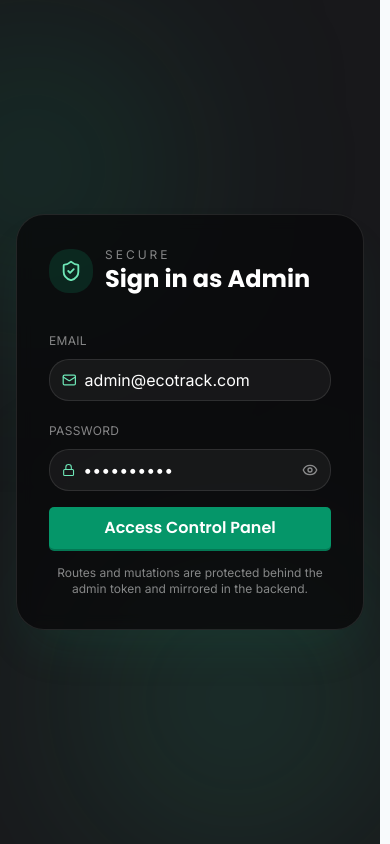
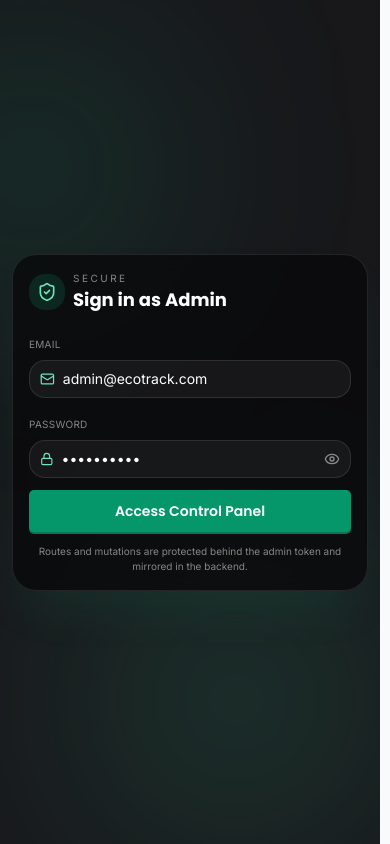
Before and after one commit to iamOmarFaruk/EcoTrack-Front, a React (Vite) app: page /control-panel in a window 390 px wide. Built offline with nearby package versions, Linux system fonts and the light colour scheme; no server answers.

Commit message:
Refactor AdminLogin layout for improved responsiveness and accessibility

```diff
--- a/src/pages/admin/AdminFooter.jsx
+++ b/src/pages/admin/AdminFooter.jsx
@@ -102,7 +102,7 @@ export default function AdminFooter() {
                 <Button
                     onClick={handleSave}
                     loading={saveMutation.isPending}
-                    className="flex items-center gap-2 bg-primary hover:bg-primary/90 text-white shadow-lg shadow-primary/20 px-8 py-3 rounded-2xl font-bold"
+                    className="flex items-center gap-2 bg-primary hover:bg-primary/90 text-white shadow-lg shadow-primary/20 px-8 py-3 rounded-2xl font-bold hover:translate-y-0 hover:shadow-lg"
                 >
                     <Save size={18} />
                     Deploy Footer
--- a/src/pages/admin/AdminHowItWorks.jsx
+++ b/src/pages/admin/AdminHowItWorks.jsx
@@ -117,7 +117,7 @@ export default function AdminHowItWorks() {
                     <Button
                         onClick={handleSave}
                         loading={saveMutation.isPending}
-                        className="flex items-center gap-2 bg-primary hover:bg-primary/90 text-white shadow-lg shadow-primary/20"
+                        className="flex items-center gap-2 bg-primary hover:bg-primary/90 text-white shadow-lg shadow-primary/20 hover:translate-y-0 hover:shadow-lg"
                     >
                         <Save size={18} />
                         Save Changes
--- a/src/pages/admin/AdminLogin.jsx
+++ b/src/pages/admin/AdminLogin.jsx
@@ -43,8 +43,8 @@ export default function AdminLogin() {
         <div className="absolute bottom-0 right-0 h-72 w-72 rounded-full blur-[120px]" style={{ background: 'radial-gradient(circle, rgba(52,211,153,0.35), transparent)' }}></div>
       </div>
 
-      <div className="relative z-10 mx-auto flex min-h-screen max-w-5xl items-center px-4 py-16">
-        <div className="hidden flex-1 rounded-3xl border border-white/10 bg-gradient-to-br from-zinc-800 via-zinc-900 to-black p-10 shadow-2xl shadow-emerald-500/10 md:block">
+      <div className="relative z-10 mx-auto flex min-h-screen max-w-5xl flex-col items-center justify-center gap-4 px-3 py-6 sm:gap-6 sm:px-4 sm:py-8 md:flex-row md:gap-8 md:px-6 md:py-12">
+        <div className="hidden w-full max-w-md rounded-2xl border border-white/10 bg-gradient-to-br from-zinc-800 via-zinc-900 to-black p-6 shadow-2xl shadow-emerald-500/10 sm:rounded-3xl md:block md:p-8">
           <div className="flex items-center gap-3 text-white/80">
             <div className="flex h-12 w-12 items-center justify-center rounded-2xl bg-emerald-500/20 text-emerald-300">
               <ShieldCheck size={26} />
@@ -55,11 +55,11 @@ export default function AdminLogin() {
             </div>
           </div>
 
-          <p className="mt-6 text-lg text-white/70">
+          <p className="mt-4 text-lg text-white/70">
             Full oversight for content, publishing, and user safety. Use the demo credentials below to explore the entire control panel.
           </p>
 
-          <div className="mt-8 grid grid-cols-1 gap-4 rounded-2xl border border-emerald-500/20 bg-emerald-500/5 p-4">
+          <div className="mt-6 grid grid-cols-1 gap-3 rounded-2xl border border-emerald-500/20 bg-emerald-500/5 p-4">
             <div className="flex items-center gap-3">
               <div className="flex h-10 w-10 items-center justify-center rounded-lg bg-white/5 text-emerald-200">
                 <Mail size={18} />
@@ -81,59 +81,59 @@ export default function AdminLogin() {
           </div>
         </div>
 
-        <div className="flex-1">
-          <form onSubmit={handleSubmit} className="mx-auto max-w-md rounded-3xl border border-white/10 bg-zinc-950/80 p-8 shadow-2xl shadow-emerald-500/10 backdrop-blur">
-            <div className="flex items-center gap-3">
-              <div className="flex h-11 w-11 items-center justify-center rounded-xl bg-emerald-500/15 text-emerald-300">
-                <ShieldCheck size={22} />
+        <div className="flex w-full max-w-md items-center justify-center">
+          <form onSubmit={handleSubmit} className="w-full rounded-2xl border border-white/10 bg-zinc-950/80 p-4 shadow-2xl shadow-emerald-500/10 backdrop-blur sm:rounded-3xl sm:p-6 md:p-8">
+            <div className="flex items-center gap-2 sm:gap-3">
+              <div className="flex h-9 w-9 items-center justify-center rounded-lg bg-emerald-500/15 text-emerald-300 sm:h-11 sm:w-11 sm:rounded-xl">
+                <ShieldCheck className="h-5 w-5 sm:h-[22px] sm:w-[22px]" />
               </div>
               <div>
-                <p className="text-xs uppercase tracking-[0.25em] text-white/50">Secure</p>
-                <h2 className="text-2xl font-bold text-white">Sign in as Admin</h2>
+                <p className="text-[10px] uppercase tracking-[0.25em] text-white/50 sm:text-xs">Secure</p>
+                <h2 className="text-lg font-bold text-white sm:text-2xl">Sign in as Admin</h2>
               </div>
             </div>
 
-            <div className="mt-8 space-y-4">
+            <div className="mt-4 space-y-3 sm:mt-6 sm:space-y-4">
               <div>
-                <label className="text-xs uppercase tracking-wide text-white/50">Email</label>
-                <div className="mt-2 flex items-center gap-2 rounded-xl border border-white/10 bg-white/5 px-3 py-2">
-                  <Mail size={16} className="text-emerald-300" />
+                <label className="text-[10px] uppercase tracking-wide text-white/50 sm:text-xs">Email</label>
+                <div className="mt-1.5 flex items-center gap-2 rounded-lg border border-white/10 bg-white/5 px-2.5 py-2 sm:mt-2 sm:rounded-xl sm:px-3">
+                  <Mail className="h-4 w-4 text-emerald-300" />
                   <input
                     type="email"
                     required
                     value={email}
                     onChange={(e) => setEmail(e.target.value)}
-                    className="w-full bg-transparent text-white outline-none placeholder:text-white/40"
+                    className="w-full bg-transparent text-sm text-white outline-none placeholder:text-white/40 sm:text-base"
                     placeholder="admin@ecotrack.com"
                   />
                 </div>
               </div>
               <div>
-                <label className="text-xs uppercase tracking-wide text-white/50">Password</label>
-                <div className="mt-2 flex items-center gap-2 rounded-xl border border-white/10 bg-white/5 px-3 py-2">
-                  <Lock size={16} className="text-emerald-300" />
+                <label className="text-[10px] uppercase tracking-wide text-white/50 sm:text-xs">Password</label>
+                <div className="mt-1.5 flex items-center gap-2 rounded-lg border border-white/10 bg-white/5 px-2.5 py-2 sm:mt-2 sm:rounded-xl sm:px-3">
+                  <Lock className="h-4 w-4 text-emerald-300" />
                   <input
                     type={showPassword ? 'text' : 'password'}
                     required
                     value={password}
                     onChange={(e) => setPassword(e.target.value)}
-                    className="w-full bg-transparent text-white outline-none placeholder:text-white/40"
+                    className="w-full bg-transparent text-sm text-white outline-none placeholder:text-white/40 sm:text-base"
                     placeholder="••••••••"
                   />
                   <button type="button" onClick={() => setShowPassword((prev) => !prev)} className="text-white/50 hover:text-white">
-                    {showPassword ? <EyeOff size={16} /> : <Eye size={16} />}
+                    {showPassword ? <EyeOff className="h-4 w-4" /> : <Eye className="h-4 w-4" />}
                   </button>
                 </div>
               </div>
               <Button
                 type="submit"
                 variant="primary"
-                className="w-full justify-center bg-emerald-500 text-white hover:bg-emerald-400"
+                className="w-full justify-center bg-emerald-500 text-sm text-white hover:bg-emerald-400 sm:text-base"
                 disabled={loading}
               >
                 {loading ? 'Signing in...' : 'Access Control Panel'}
               </Button>
-              <p className="text-center text-xs text-white/50">
+              <p className="text-center text-[10px] text-white/50 sm:text-xs">
                 Routes and mutations are protected behind the admin token and mirrored in the backend.
               </p>
             </div>
--- a/src/pages/admin/AdminTestimonials.jsx
+++ b/src/pages/admin/AdminTestimonials.jsx
@@ -90,7 +90,7 @@ export default function AdminTestimonials() {
                     <Button
                         onClick={handleSave}
                         loading={saveMutation.isPending}
-                        className="flex items-center gap-2 bg-primary hover:bg-primary/90 text-white shadow-lg shadow-primary/20"
+                        className="flex items-center gap-2 bg-primary hover:bg-primary/90 text-white shadow-lg shadow-primary/20 hover:translate-y-0 hover:shadow-lg"
                     >
                         <Save size={18} />
                         Save Changes
```
